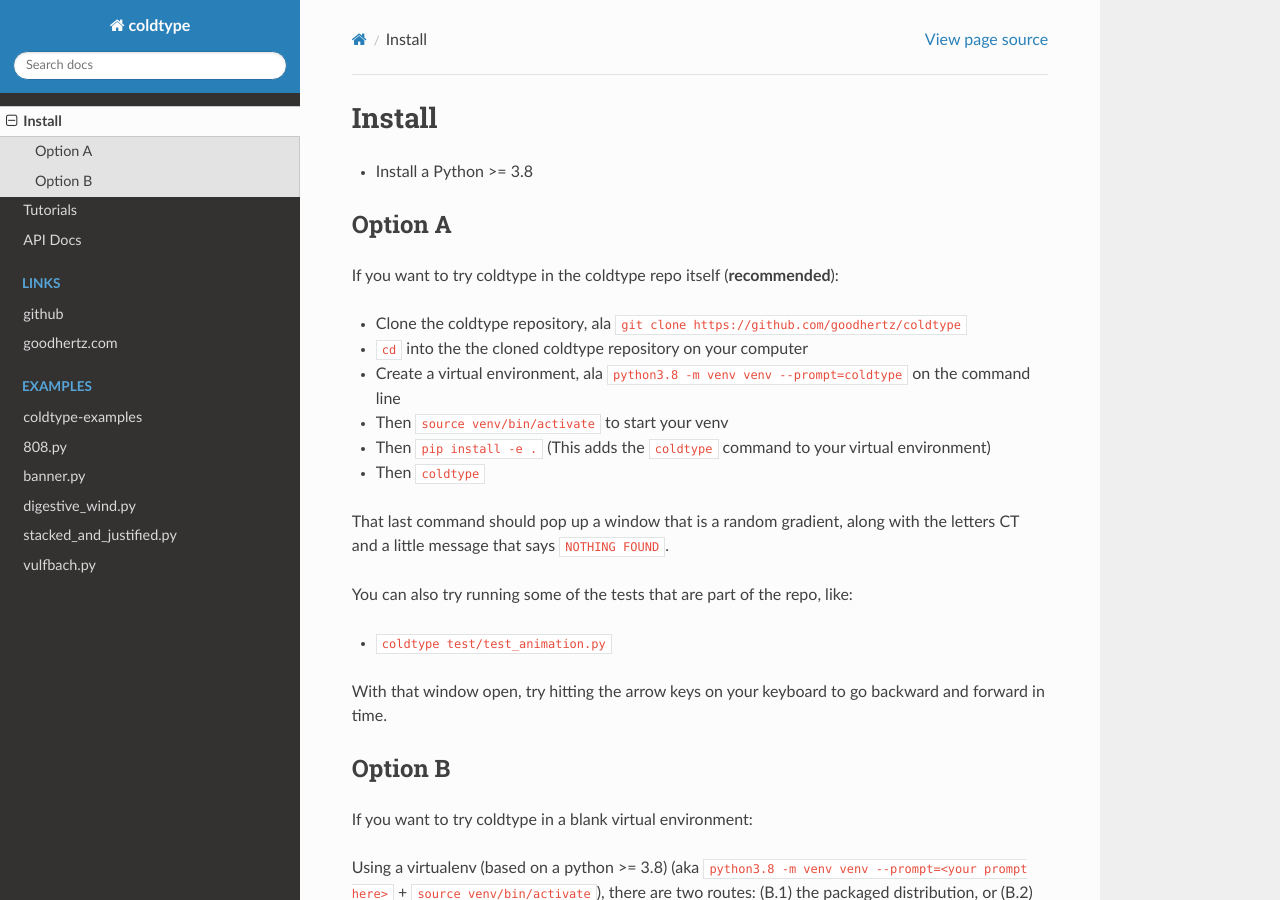
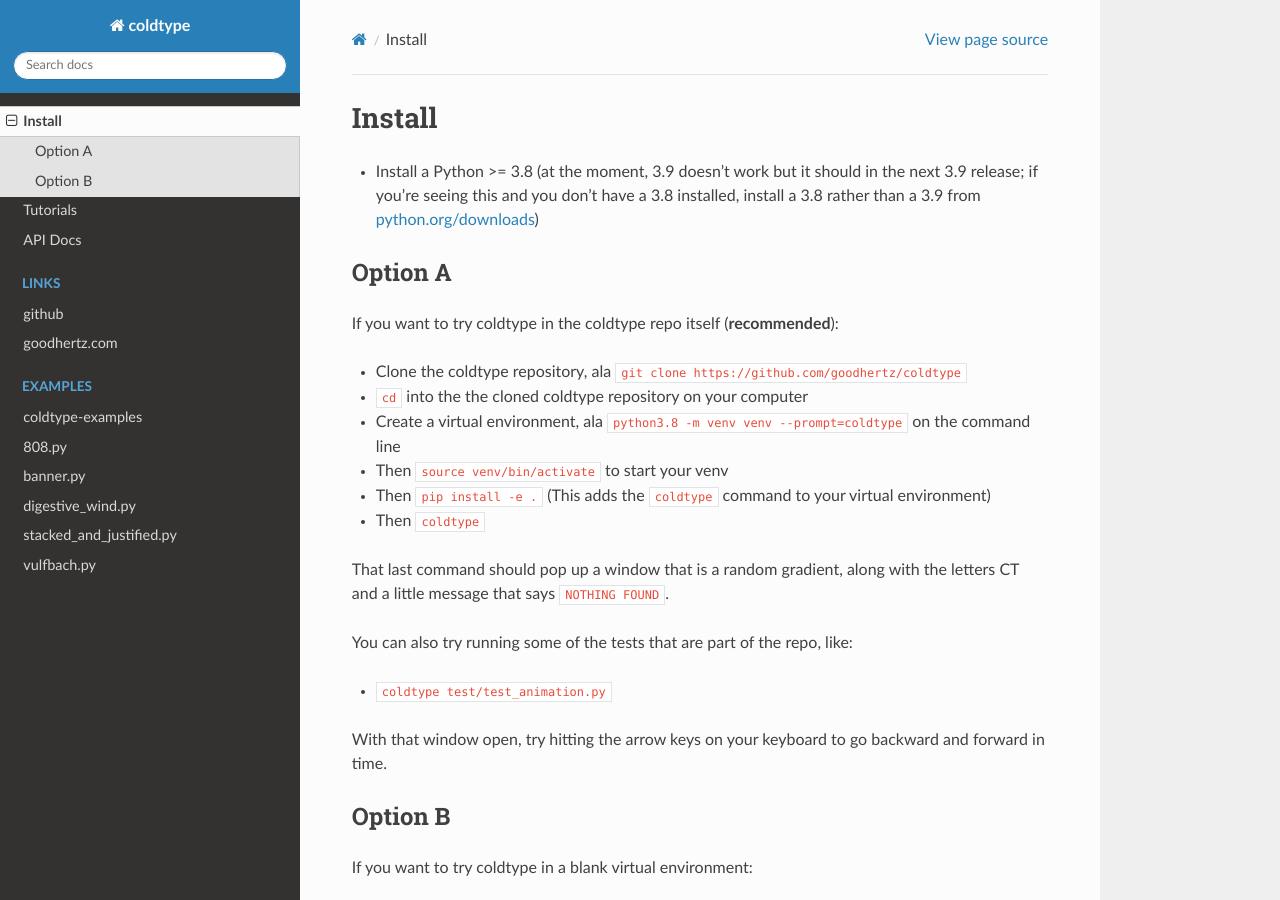
Before and after one commit to Digitalintf/coldtype, a Sphinx documentation site: the page built from docs/install.rst, in a window 1280 px wide and 900 px high. Built offline with Sphinx 7.4.7 and the Read the Docs theme 2.0.0, drawn with Linux system fonts in a browser that asks for light colours.

Commit message:
tweaks to docs

```diff
--- a/docs/index.rst
+++ b/docs/index.rst
@@ -1,7 +1,7 @@
 coldtype
 ====================================
 
-`coldtype` is a cross-platform library for display typography.
+`Coldtype` is a cross-platform library for programming high-quality display typography with Python.
 
 Do you want to make graphics and animations with code? This is a good & strange way to do that.
 
--- a/docs/install.rst
+++ b/docs/install.rst
@@ -1,7 +1,7 @@
 Install
 =======
 
-* Install a Python >= 3.8
+* Install a Python >= 3.8 (at the moment, 3.9 doesn’t work but it should in the next 3.9 release; if you’re seeing this and you don’t have a 3.8 installed, install a 3.8 rather than a 3.9 from `python.org/downloads <https://python.org/downloads>`_)
 
 Option A
 --------
```
